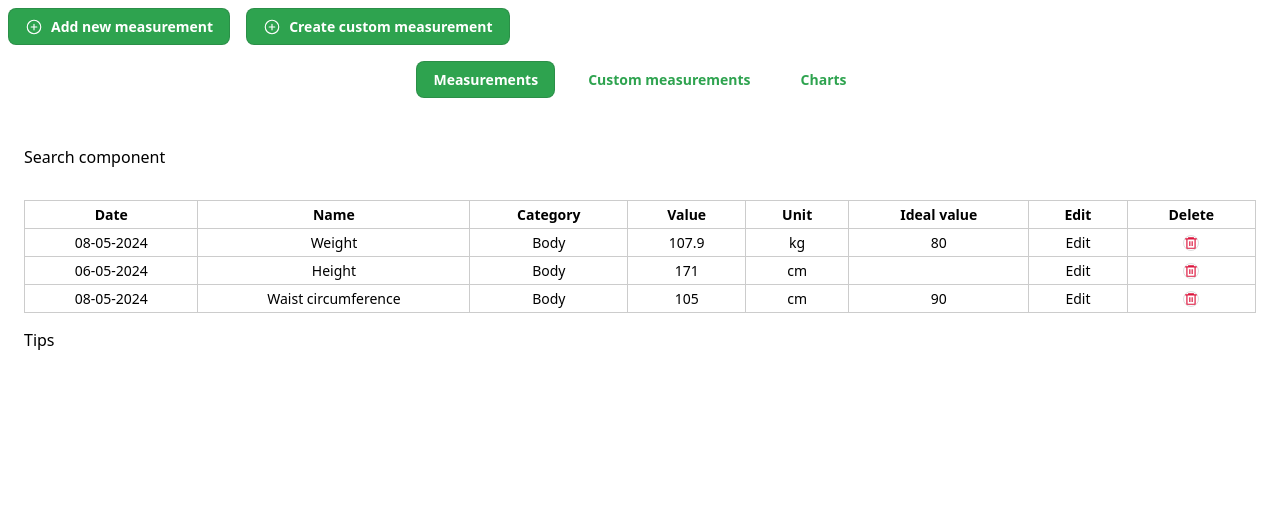
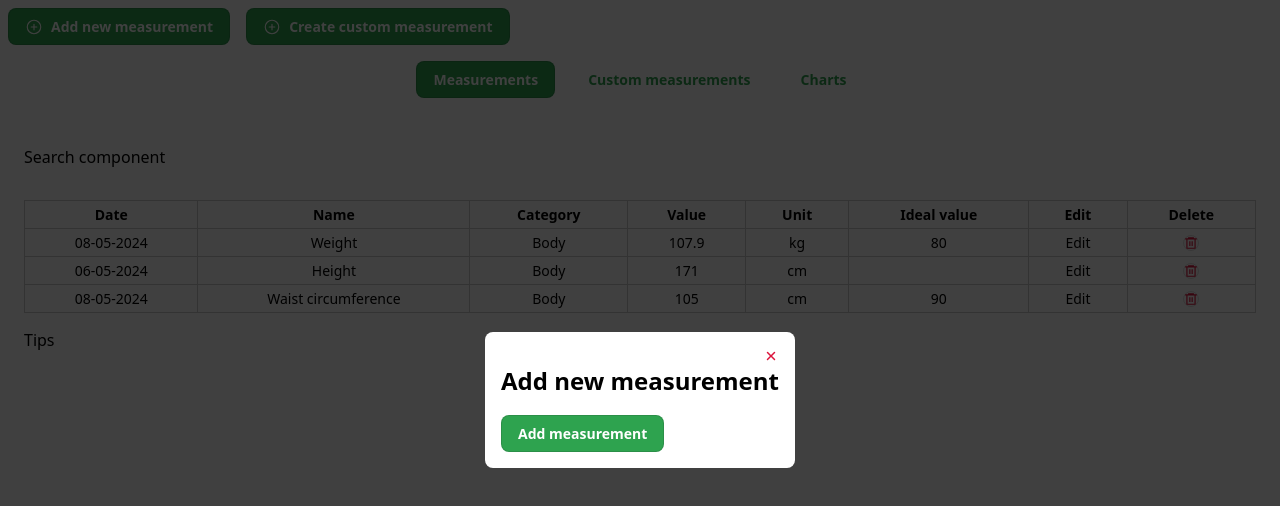
Before and after one commit to G1q/aio-tracker, a React (Vite) app in the folder frontend/: page /measurements in a window 1280 px wide. Both pictures are taken after a click on the button "Add new measurement". Shown: the top 506 px of the page. Built offline with nearby package versions, Linux system fonts and the light colour scheme.

Commit message:
Create Dialog component

```diff
--- /dev/null
+++ b/frontend/src/components/Measurements/AddNewMeasurement.jsx
@@ -0,0 +1,13 @@
+import Button from "../ui/Button/Button"
+import Dialog from "../ui/Dialog/Dialog"
+
+const AddNewMeasurement = ({ id }) => {
+    return (
+        <Dialog id={id} title="Add new measurement">
+            {/* Form */}
+            <Button text="Add measurement" />
+        </Dialog>
+    )
+}
+
+export default AddNewMeasurement
--- a/frontend/src/components/Measurements/DefaultMeasurements.jsx
+++ b/frontend/src/components/Measurements/DefaultMeasurements.jsx
@@ -50,6 +50,7 @@ const DefaultMeasurements = () => {
                     <td><Button variant="icon" icon={<RiDeleteBin6Line />} style={{ padding: 0, backgroundColor: 'transparent', color: 'crimson' }} onClick={() => deleteMeasurement(data.id)} /></td>
                 </tr>)}
             </Table>
+
             <p>Tips</p>
         </>
     )
--- a/frontend/src/components/ui/Button/Button.jsx
+++ b/frontend/src/components/ui/Button/Button.jsx
@@ -8,9 +8,9 @@
 import './Button.css'
 import clsx from 'clsx'
 
-const Button = ({ onClick, text, variant, size, icon, iconPosition = 'before', disabled, className, ...rest }) => {
+const Button = ({ onClick, text, variant, size, icon, iconPosition = 'before', disabled, dialogId, className, ...rest }) => {
   return (
-    <button type="button" className={clsx('btn', className)} onClick={onClick} disabled={disabled} data-variant={variant} data-size={size} {...rest}>
+    <button type="button" className={clsx('btn', className)} onClick={dialogId ? () => { document.querySelector(`#${dialogId}`).showModal() } : onClick} disabled={disabled} data-variant={variant} data-size={size} {...rest}>
       {iconPosition === 'before' && icon}
       {size !== 'icon' && text}
       {iconPosition === 'after' && icon}
--- /dev/null
+++ b/frontend/src/components/ui/Dialog/Dialog.css
@@ -0,0 +1,32 @@
+dialog {
+	position: relative;
+	padding: 1rem;
+	border: none;
+	border-radius: 0.5rem;
+}
+
+dialog::backdrop {
+	background-color: rgba(0, 0, 0, 0.75);
+}
+
+.close-dialog {
+	color: #dc143c;
+	position: absolute;
+	top: 1rem;
+	right: 1rem;
+	cursor: pointer;
+	border: none;
+	background: transparent;
+	padding: 0;
+	font-size: 1rem;
+}
+
+.close-dialog:is(:hover, :focus-visible) {
+	color: #9d0e2b;
+}
+
+.dialog__title {
+	text-align: center;
+	text-wrap: balance;
+	line-height: 1.1;
+}
--- /dev/null
+++ b/frontend/src/components/ui/Dialog/Dialog.jsx
@@ -0,0 +1,20 @@
+import './Dialog.css'
+import { IoClose } from "react-icons/io5";
+
+
+const Dialog = ({ id, open, title, children }) => {
+    const closeDialog = () => {
+        const dialog = document.querySelector(`#${id}`)
+        dialog.close()
+    }
+
+    return (
+        <dialog id={id} open={open}>
+            <button className="close-dialog" title="Close dialog" onClick={closeDialog}><IoClose /></button>
+            <h2 className='dialog__title'>{title}</h2>
+            {children}
+        </dialog>
+    )
+}
+
+export default Dialog
--- a/frontend/src/pages/measurements/Measurements.jsx
+++ b/frontend/src/pages/measurements/Measurements.jsx
@@ -4,13 +4,17 @@ import { IoAddCircleOutline } from "react-icons/io5";
 import Tabs from '../../components/ui/Tabs/Tabs';
 import DefaultMeasurements from '../../components/Measurements/DefaultMeasurements';
 import CustomMeasurements from '../../components/Measurements/CustomMeasurements';
+import Dialog from '../../components/ui/Dialog/Dialog';
+import AddNewMeasurement from '../../components/Measurements/AddNewMeasurement';
 
 const Measurements = () => {
+
     return (
+        <>
             <section>
                 <div className="action-btns">
-                <Button text="Add new measurement" icon={<IoAddCircleOutline size={18} />} />
-                <Button text="Create custom measurement" icon={<IoAddCircleOutline size={18} />} />
+                    <Button text="Add new measurement" icon={<IoAddCircleOutline size={18} />} dialogId="add-new-dialog" />
+                    <Button text="Create custom measurement" icon={<IoAddCircleOutline size={18} />} dialogId="dial2" />
                 </div>
 
                 <Tabs tabs={[
@@ -24,6 +28,11 @@ const Measurements = () => {
                     },
                     { label: 'Charts', element: 'Charts element' }]} />
             </section>
+
+            <AddNewMeasurement id="add-new-dialog" />
+            <Dialog id="dial2" >Alt Test</Dialog>
+
+        </>
     )
 }
 
```
Lines whose indentation alone changed are shown as unchanged.
